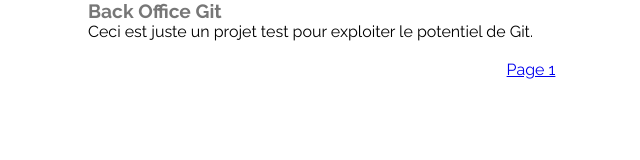
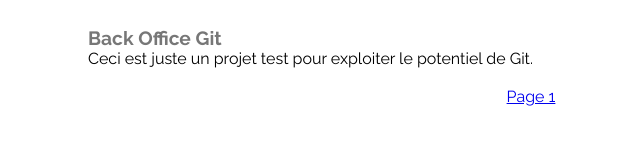
Before and after one commit to StephaneGrareAcadomia/BackOfficeGit, a plain HTML site: page index.html in a window 1280 px wide. Shown: the whole page, without its empty margins (109-749 px from the left). Drawn offline with Linux system fonts and the light colour scheme.

Commit message:
Initialisation du projet

```diff
--- a/css/theme.css
+++ b/css/theme.css
@@ -8,9 +8,6 @@ body {
     color : #ffffff;
     text-align : center;
     font-family: "Raleway", Helvetica, sans-serif;
-    padding : 0;
-    margin-top : 0%;
-    margin-bottom : 0%;
     margin-right : 15%;
     margin-left : 15%;
     min-width: 320px;
```
Also changed, not shown: index.html (+1 -0 lines), page1.html (+1 -0 lines).
